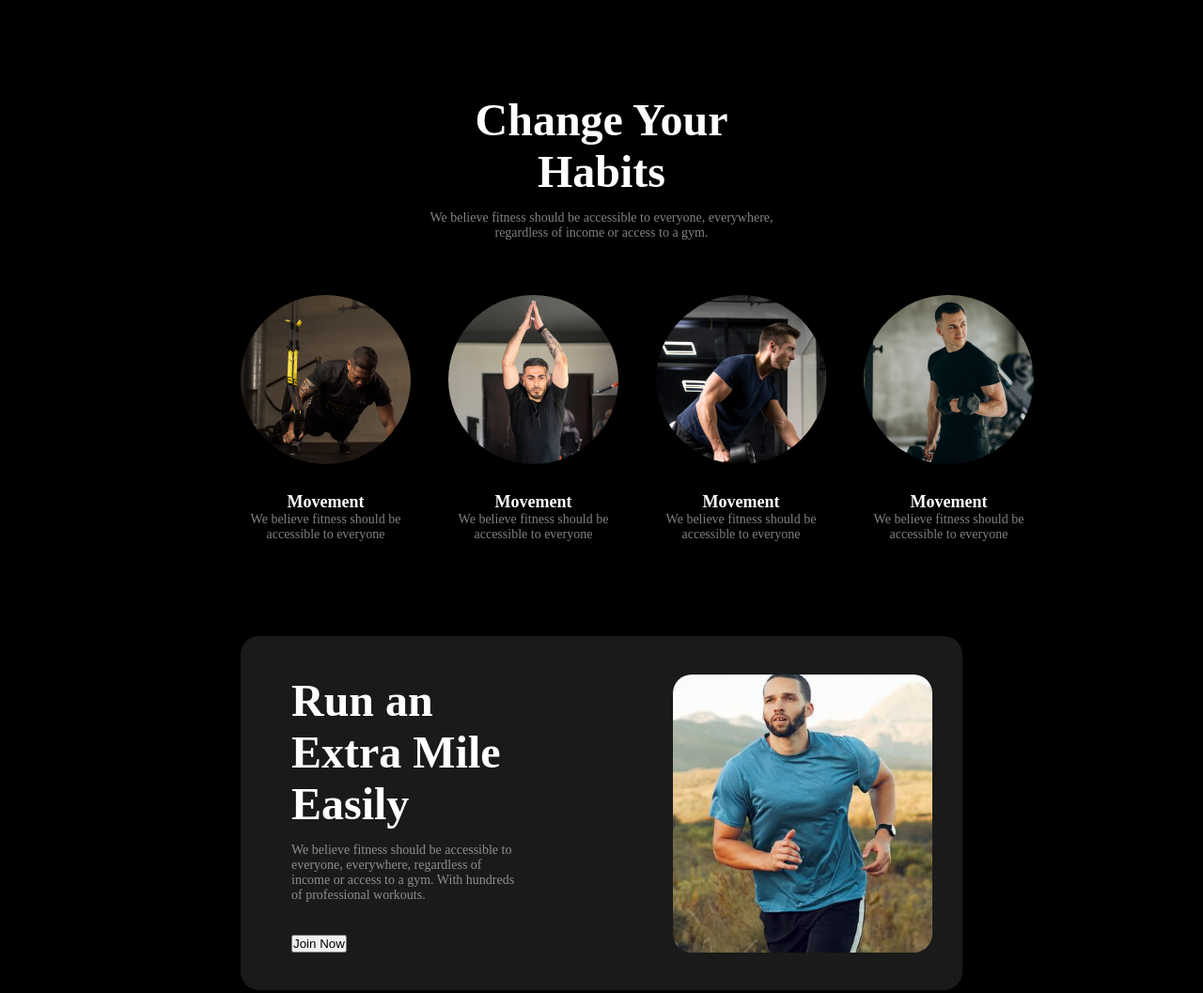
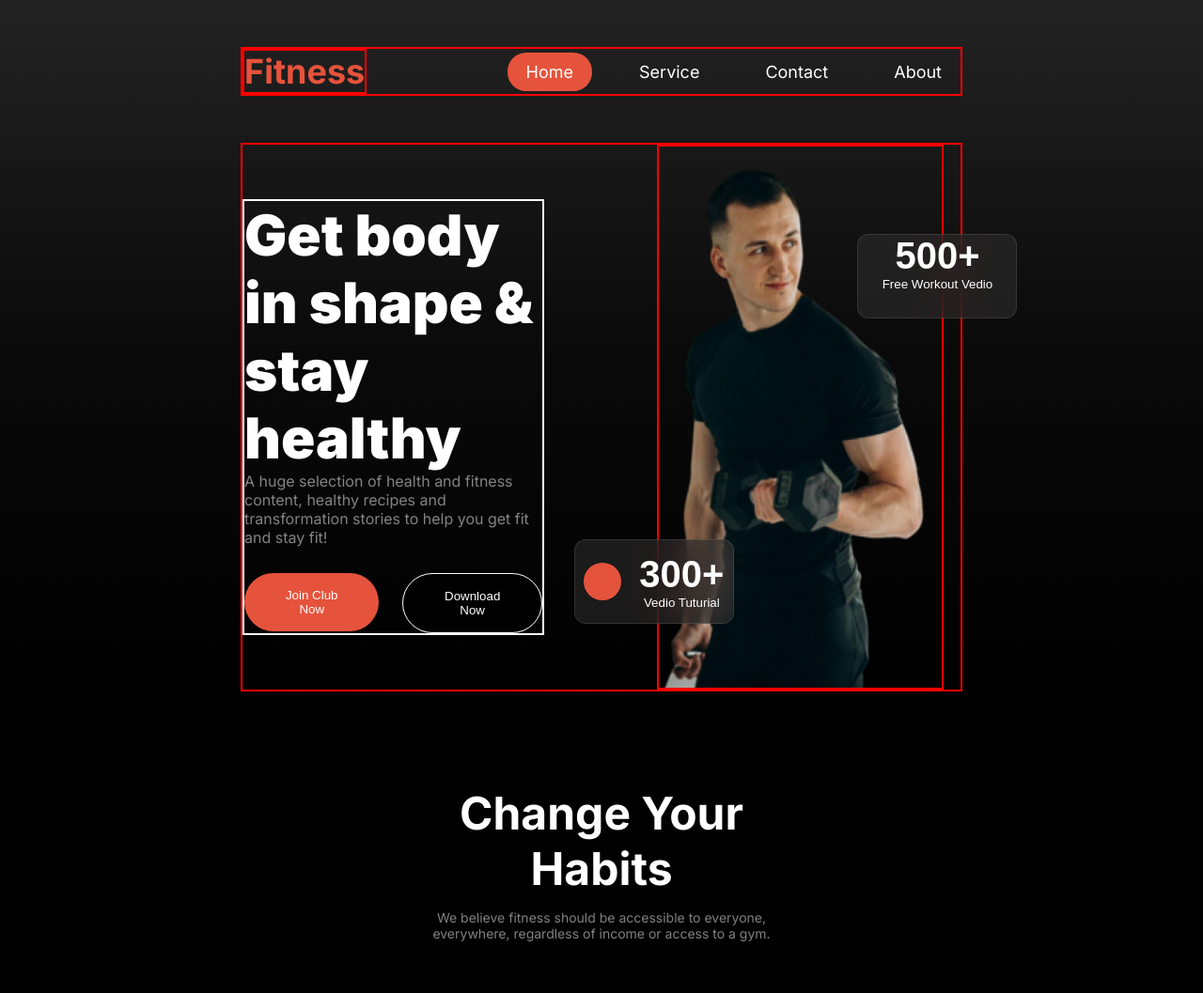
Before and after one commit to muzahid75/Assignment-02, a plain HTML site: page index.html in a window 1280 px wide. Shown: the top 1057 px of the page at 94% size. Drawn offline with Linux system fonts and the light colour scheme.

Commit message:
banner section done

```diff
--- a/index.html
+++ b/index.html
@@ -5,11 +5,45 @@
   <meta charset="UTF-8" />
   <meta name="viewport" content="width=device-width, initial-scale=1.0" />
   <title>Assignment -02</title>
+  <link rel="stylesheet" href="https://cdnjs.cloudflare.com/ajax/libs/font-awesome/6.6.0/css/all.min.css"/>
   <link rel="stylesheet" href="./style/style.css" />
 </head>
 
-<body class="bg-color">
-  <header></header>
+<body class="bg-color inter-normal">
+  <header class="header">
+    <nav class="nav-bar">
+      <h2 class="nav-title font-tertiary-color">Fitness</h2>
+      <ul class="navigation">
+        <li class="navigation-list" id="list-1"><a href="">Home</a></li>
+        <li class="navigation-list" id="list-2"><a href="">Service</a></li>
+        <li class="navigation-list" id="list-3"><a href="">Contact</a></li>
+        <li class="navigation-list" id="list-4"><a href="">About</a></li>
+        <li class="navigation-list" id="list-5"><i class="fa-solid fa-bars"></i></li>
+      </ul>
+    </nav>
+    <div class="banner">
+      <div class="banner-content">
+        <h1 class="banner-title font-primary-color">Get body in <span class="miama">shape</span> & stay healthy</h1>
+        <p class="banner-paragraph font-secondary-color">A huge selection of health and fitness content, healthy recipes
+          and transformation stories to help you get fit and stay fit!</p>
+        <div class="banner-btn-1">
+          <a href=""><button class="join">Join Club Now</button></a>
+          <a href=""><button class="download">Download Now</button></a>
+        </div>
+      </div>
+      <div class="banner-image">
+        <img class="banner-img" src="./images/Images 2.png" alt="">
+        <div class="banner-btn-2">
+          <p class="circle"></p>
+          <button class="button-2 font-primary-color"><span class="btn-2">300+</span><br>Vedio Tuturial</button>
+        </div>
+        <div class="banner-btn-3">
+          <button class="button-3 font-primary-color"><span class="btn-3">500+</span><br>Free Workout Vedio</button>
+        </div>
+      </div>
+
+    </div>
+  </header>
   <main>
     <section class="habbit">
       <div class="habit-content">
@@ -102,7 +136,8 @@
         <div class="calculate">
 
           <h2 class="calculate-title font-primary-color">Calculate your BMI</h2>
-          <p class="calculate-paragraph font-secondary-color">We believe fitness should be accessible to everyone, everywhere, regardless of income or access to a gym. </p>
+          <p class="calculate-paragraph font-secondary-color">We believe fitness should be accessible to everyone,
+            everywhere, regardless of income or access to a gym. </p>
           <form action="#" method="POST">
             <input type="number" id="height" placeholder="Height/cm">
             <input type="number" id="weight" placeholder="Weight/kg"><br>
@@ -160,7 +195,7 @@
         <div class="footer-content-right">
           <div class="footer-content-child-1">
             <h4 class="footer-child-1-title font-secondary font-primary-color">Get Started</h4>
-            <ul>
+            <ul class="footer-unordered">
               <li><a class="font-secondary-color" href="">Service</a></li>
               <li><a class="font-secondary-color" href="">Contact Us</a></li>
               <li><a class="font-secondary-color" href="">Affiliate Program</a></li>
@@ -169,7 +204,7 @@
           </div>
           <div class="footer-content-child-2">
             <h4 class="footer-child-2-title font-secondary font-primary-color">Get Started</h4>
-            <ul>
+            <ul class="footer-unordered">
               <li><a class="font-secondary-color" href="">Service</a></li>
               <li><a class="font-secondary-color" href="">Contact Us</a></li>
               <li><a class="font-secondary-color" href="">Affiliate Program</a></li>
--- a/style/style.css
+++ b/style/style.css
@@ -1,3 +1,9 @@
+@import url('https://fonts.googleapis.com/css2?family=Inter:ital,opsz,wght@0,14..32,100..900;1,14..32,100..900&display=swap');
+.inter-normal {
+  font-family: "Inter", sans-serif;
+  font-optical-sizing: auto;
+}
+
 /* our team  */
 * {
   padding: 0px;
@@ -34,9 +40,164 @@
 .font-tertiary-color {
   color: rgb(230, 83, 60);
 }
+
+/* header  */
+.header {
+  padding-top: 50px;
+  background-image: linear-gradient(
+    180deg,
+    rgb(35, 35, 35),
+    rgb(10, 10, 10),
+    rgba(119, 119, 119, 0) 100%
+  );
+}
+.nav-bar {
+  width: 60%;
+  /* height: 300px; */
+  border: 2px solid red;
+  margin: 0px auto 50px auto;
+  display: flex;
+  justify-content: space-between;
+  /* align-items: center; */
+}
+.banner {
+  width: 60%;
+  border: 2px solid red;
+  margin: 50px auto;
+  display: flex;
+  gap: 120px;
+  align-items: center;
+  /* justify-content: space-between; */
+}
+.banner-content {
+  border: 2px solid white;
+  width: 42%;
+}
+.banner-title {
+  font-size: 60px;
+  font-weight: 900;
+}
+span.miama{
+
+}
+.nav-title {
+  border: 2px solid red;
+  font-size: 36px;
+}
+.banner-image {
+  border: 2px solid red;
+  width: 40%;
+  height: 580px;
+  position: relative;
+}
+.banner-paragraph{
+  margin-bottom: 28px;
+}
+.banner-btn-1{
+  display: flex;
+  flex-direction: row;
+  gap: 25px;
+}
+.banner-btn-1 a{
+  text-decoration: none;
+}
+.join{
+  padding: 16px 40px 16px 40px;
+  border-radius: 42px;
+  background-color:rgb(230, 83, 60);
+  color: white;
+  border: none;
+}
+.download{
+  padding: 16px 40px 16px 40px;
+  border-radius: 42px;
+  background-color:black;
+  color: white;
+  border: 1px solid white;
+}
+.banner-btn-2 {
+  border: 2px solid red;
+  position: absolute;
+  height: 90px;
+  width: 170px;
+  top: 350px;
+  bottom: 0px;
+  left: -90px;
+  margin: auto;
+  display: flex;
+  justify-content: space-around;
+  align-items: center;
+  border: 1px solid rgba(255, 255, 255, 0.1);
+  border-radius: 12px;
+  backdrop-filter: blur(20px);
+  background: rgba(48, 48, 48, 0.54);
+}
+.circle {
+  width: 40px;
+  height: 40px;
+  background: rgb(230, 83, 60);
+  border-radius: 50%;
+}
+.button-2,
+.button-3 {
+  background-color: transparent;
+  border: none;
+}
+span.btn-2,
+span.btn-3 {
+  font-size: 40px;
+  font-weight: 900;
+}
+.banner-btn-3 {
+  /* border: 2px solid red; */
+  position: absolute;
+  height: 90px;
+  width: 170px;
+  top: 0px;
+  bottom: 300px;
+  right: -80px;
+  margin: auto;
+  border: 1px solid rgba(255, 255, 255, 0.1);
+  border-radius: 12px;
+  backdrop-filter: blur(20px);
+  background: rgba(48, 48, 48, 0.54);
+  text-align: center;
+}
+
+img.banner-img {
+  width: 100%;
+  height: 100%;
+}
+.navigation {
+  /* border: 2px solid gray; */
+  display: flex;
+  align-items: center;
+  gap: 30px;
+  border-radius: 16px;
+}
+.navigation .navigation-list {
+  list-style-type: none;
+  padding: 10px;
+  color: white;
+}
+.navigation .navigation-list a{
+  text-decoration: none;
+  color: white;
+  font-size: 18px;
+  padding: 10px;
+}
+#list-1{
+  border-radius: 20px;
+  background-color: rgb(230, 83, 60);;
+}
+#list-5{
+  display: none;
+}
+
+/* our team  */
 .our-team {
   width: 60%;
-  border: 1px solid black;
+  /* border: 1px solid black; */
   margin: 50px auto;
 }
 .team-title {
@@ -211,15 +372,15 @@ input[type="number"] {
 .footer-content-child-2 {
   width: 42%;
 }
-ul li {
+.footer-unordered li {
   list-style-type: none;
   margin-bottom: 1.25rem;
 }
-ul li:last-child {
+.footer-unordered li:last-child {
   margin-bottom: 0;
 }
 
-ul li a {
+.footer-unordered li a {
   text-decoration: none;
   font-size: 1.43rem;
 }
@@ -311,6 +472,53 @@ img.habit {
 }
 
 @media screen and (max-width: 576px) {
+  /* header and banner start */
+  .banner{
+    flex-direction: column;
+    gap: 20px;
+  }
+  .banner-image{
+    width: 100%;
+  }
+  .banner-content{
+    width: 100%;
+  }
+  #list-5{
+    display: block;
+  }
+  .navigation #list-1,#list-2,#list-3,#list-4{
+    display: none;
+  }
+  .nav-bar{
+    width: 90%;
+  }
+  .banner{
+    width: 90%;
+  }
+  .banner-title{
+    font-size: 36px;
+    width: 70%;
+  }
+  .join{
+    margin-left: 7px;
+  }
+  .banner-btn-2 {
+    height: 74px;
+    width: 160px;
+    top: 0px;
+    bottom: 0px;
+    left: 20px;
+  }
+  .banner-btn-3 {
+
+    height: 74px;
+    width: 140px;
+    top: 0px;
+    bottom: 400px;
+    right: 10px;
+  }
+
+  /* header and banner end */
   .team-image {
     height: auto;
     grid-template-columns: repeat(1, 1fr);
@@ -401,7 +609,7 @@ img.habit {
   .calculate {
     width: 100%;
   }
-  .chart{
+  .chart {
     width: 100%;
   }
 }
```
